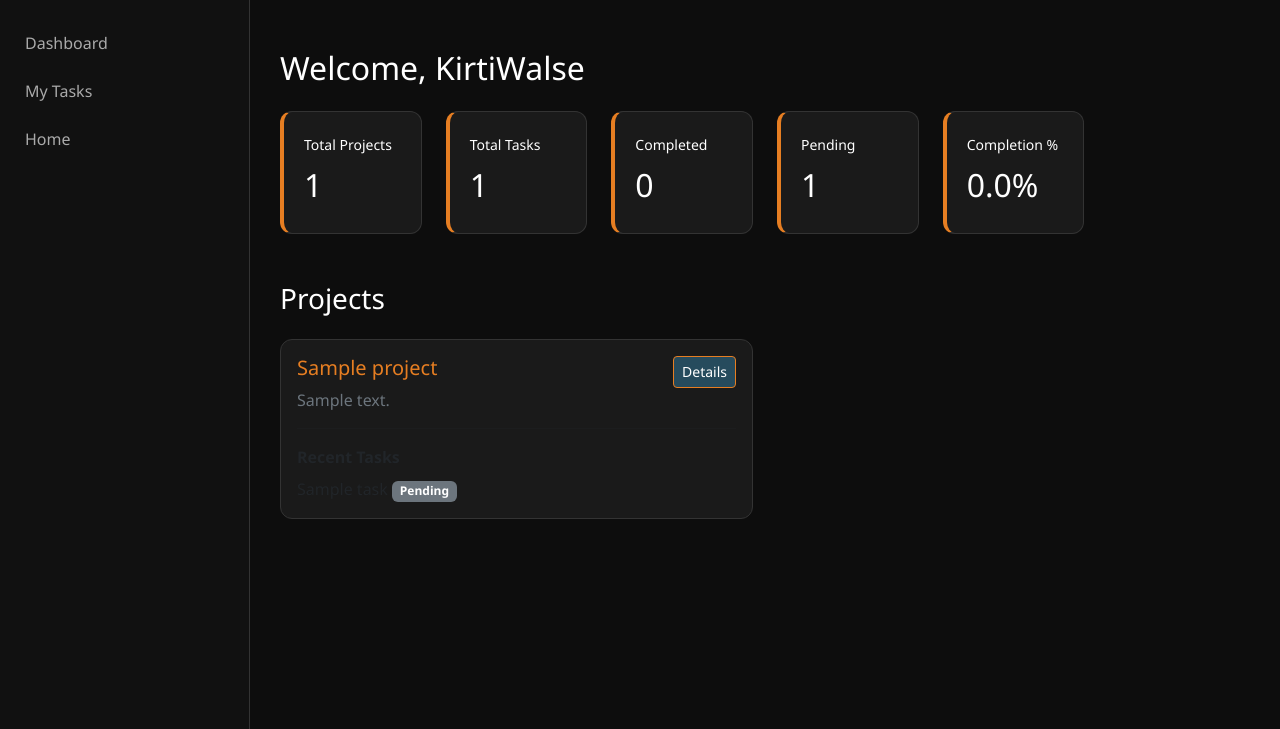
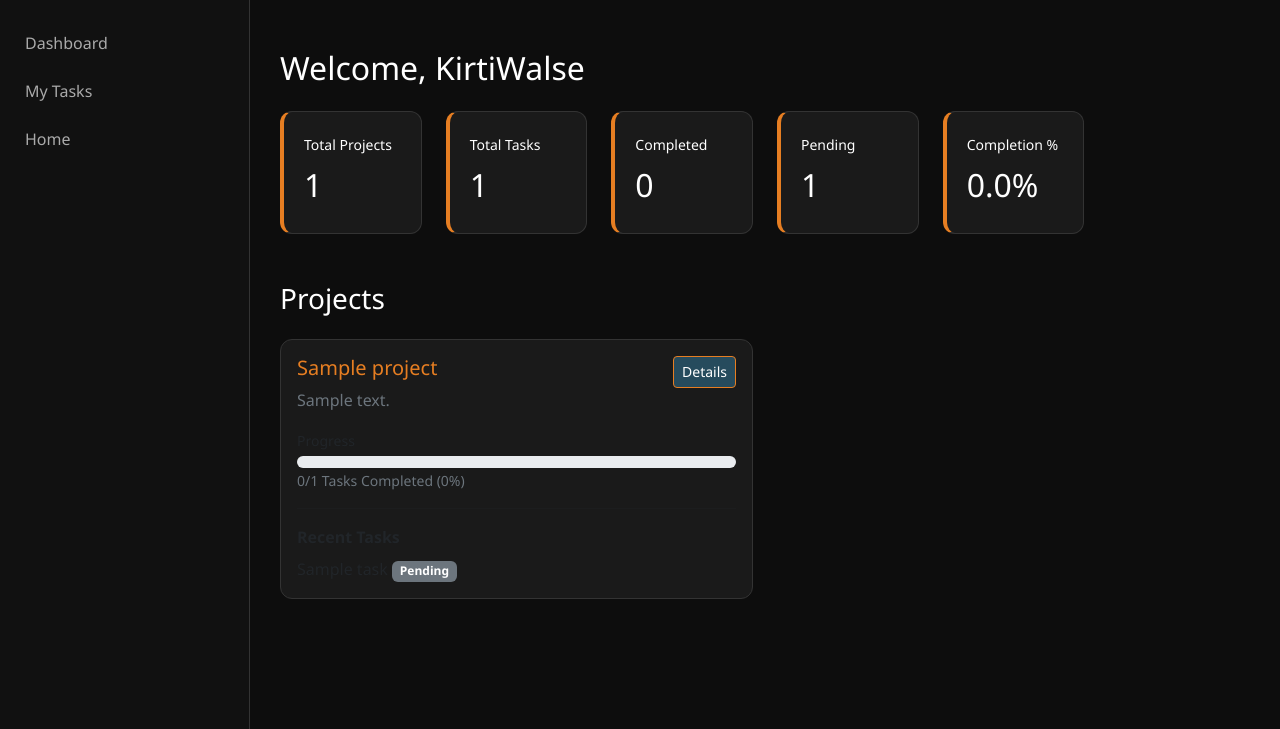
Before and after one commit to Pratik-23-max/project-tracker-django, a Django app: page /dashboard/ in a window 1280 px wide. Shown: the part 71-800 px from the top of the page. Run offline with Django 5.2, Linux system fonts and the light colour scheme; a user stored in the database is signed in; tables that the repository leaves empty hold one stand-in row (values such as "Sample post").

Commit message:
Implemented project progress analytics and dashboard enhancements

```diff
--- a/tracker/templates/tracker/dashboard.html
+++ b/tracker/templates/tracker/dashboard.html
@@ -203,7 +203,7 @@
 
 <div class="row">
 
-    {% for project in projects %}
+    {% for item in project_progress %}
 
     <div class="col-md-6 mb-4">
 
@@ -214,10 +214,10 @@
                 <div class="d-flex justify-content-between">
 
                     <h5 style="color:#e67e22;">
-                        {{ project.title }}
+                        {{ item.project.title }}
                     </h5>
 
-                    <a href="{% url 'project_detail' project.id %}"
+                    <a href="{% url 'project_detail' item.project.id %}"
                        class="btn btn-sm btn-view">
                         Details
                     </a>
@@ -225,7 +225,33 @@
                 </div>
 
                 <p class="text-secondary">
-                    {{ project.description }}
+                    {{ item.project.description }}
+                    <div class="mt-3">
+
+    <small>
+        Progress
+    </small>
+
+    <div class="progress mt-1" style="height:12px;">
+
+        <div class="progress-bar bg-success"
+             role="progressbar"
+             style="width: {{ item.progress }}%;">
+
+        </div>
+
+    </div>
+
+    <small class="text-secondary">
+
+        {{ item.completed_tasks }}/{{ item.total_tasks }}
+        Tasks Completed
+
+        ({{ item.progress }}%)
+
+    </small>
+
+</div>
                 </p>
 
                 <hr>
@@ -234,7 +260,7 @@
                     Recent Tasks
                 </strong>
 
-                {% for task in project.tasks.all|slice:":3" %}
+                {% for task in item.project.tasks.all|slice:":3" %}
 
                 <div class="mt-2">
 
--- a/tracker/views.py
+++ b/tracker/views.py
@@ -75,8 +75,33 @@ def dashboard(request):
             1
         )
 
+    project_progress = []
+
+    for project in projects:
+
+        project_total_tasks = project.tasks.count()
+
+        project_completed_tasks = project.tasks.filter(
+            status='Completed'
+        ).count()
+
+        progress = 0
+
+        if project_total_tasks > 0:
+            progress = int(
+                (project_completed_tasks / project_total_tasks) * 100
+            )
+
+        project_progress.append({
+            'project': project,
+            'total_tasks': project_total_tasks,
+            'completed_tasks': project_completed_tasks,
+            'progress': progress
+        })
+
     context = {
         'projects': projects,
+        'project_progress': project_progress,
         'total_projects': total_projects,
         'total_tasks': total_tasks,
         'completed_tasks': completed_tasks,
@@ -85,7 +110,6 @@ def dashboard(request):
     }
 
     return render(request, 'tracker/dashboard.html', context)
-
 # 5. Employee Dashboard
 @login_required
 def employee_dashboard(request):
```
